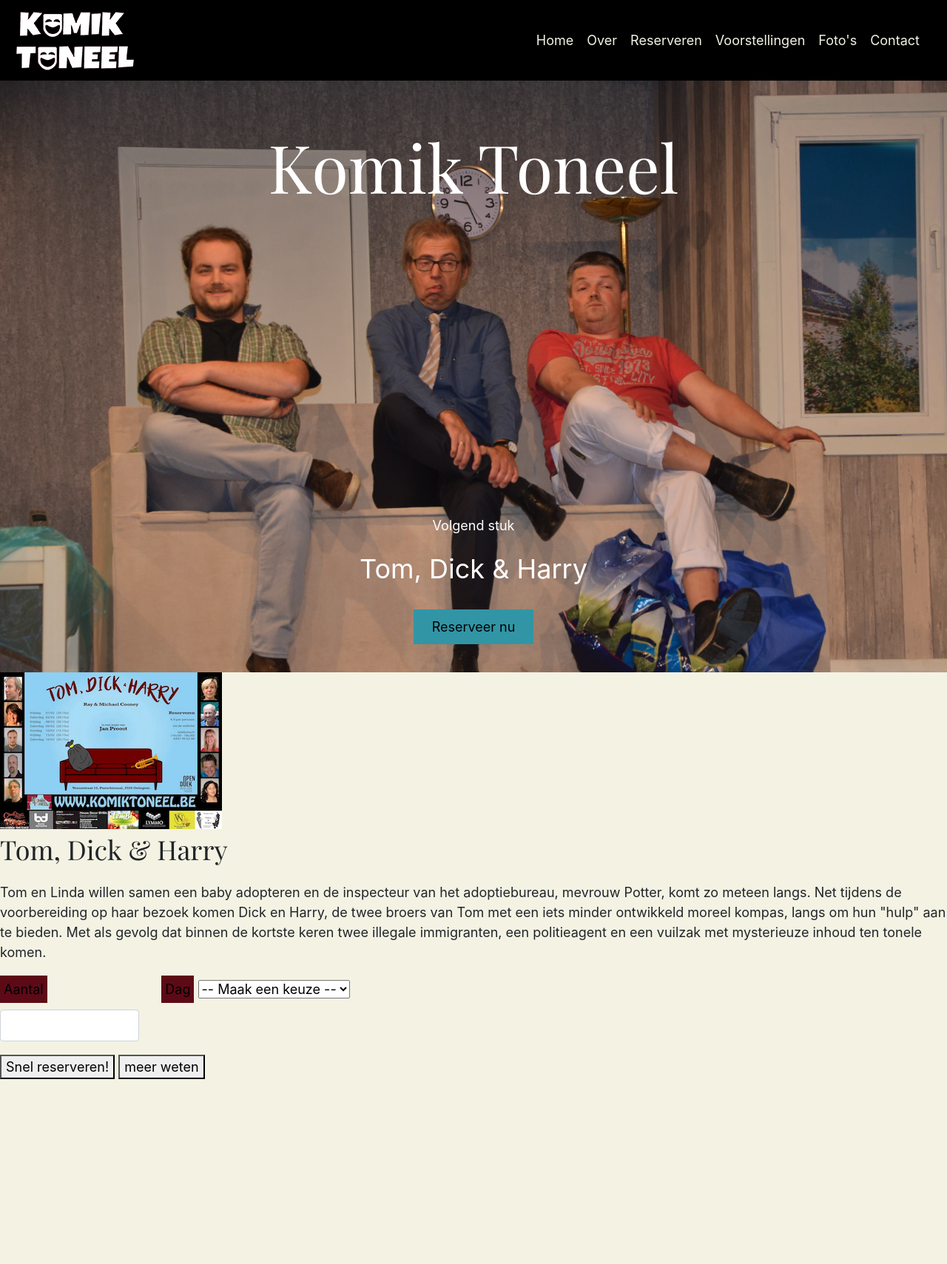
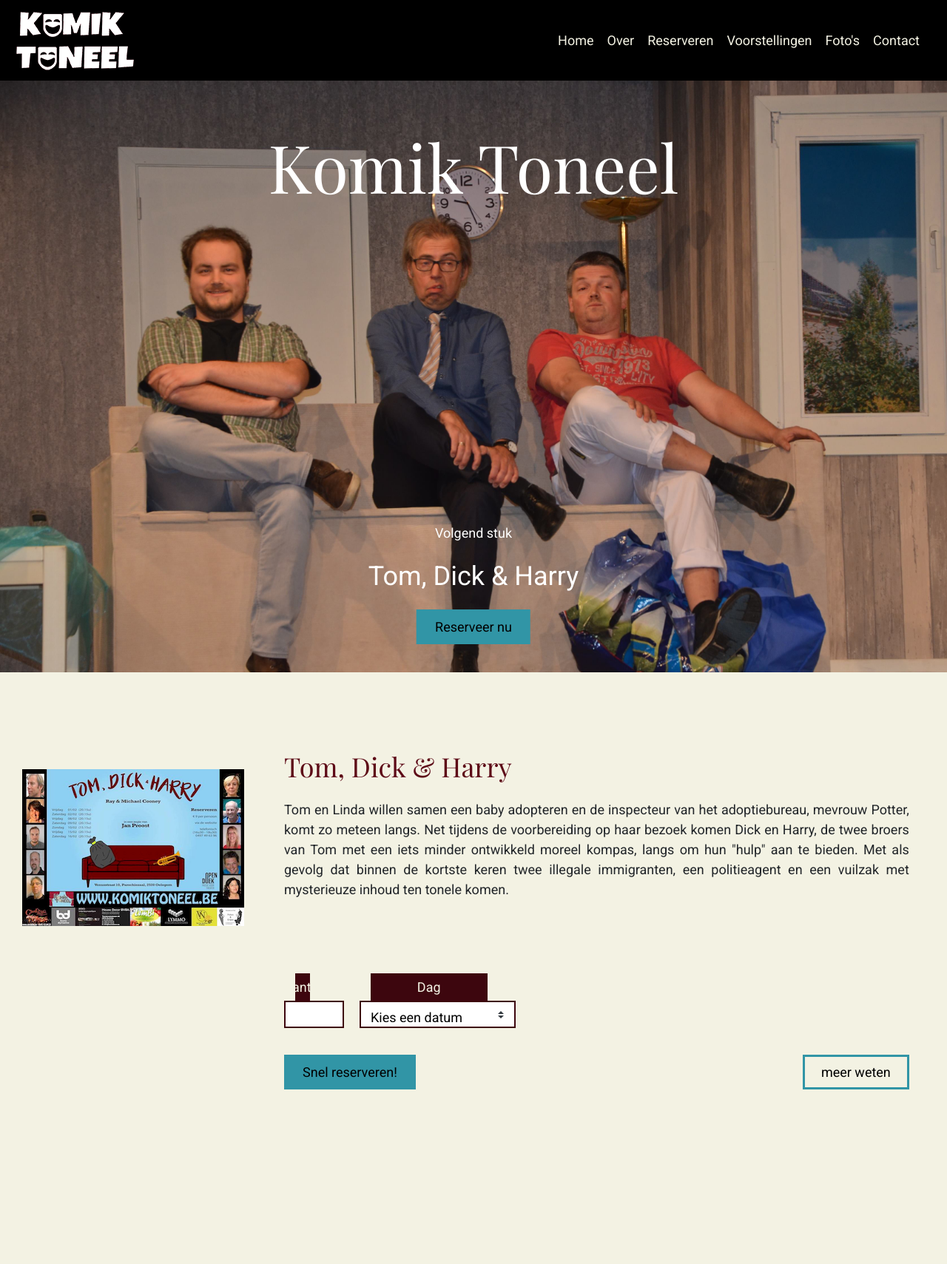
Before and after one commit to 7-WN/komiktoneel, a PHP site: page / in a window 1280 px wide. Shown: the whole page at 74% size. Run offline with PHP 8.4, Linux system fonts and the light colour scheme.

Commit message:
Homepage

```diff
--- a/src/index.html
+++ b/src/index.html
@@ -24,6 +24,7 @@
       href="https://fonts.googleapis.com/css?family=Playfair+Display|Roboto"
       rel="stylesheet"
     />
+
   </head>
   <body>
       <header>
@@ -48,7 +49,9 @@
                 >Home <span class="sr-only">(current)</span></a
               >
               <a class="nav-item nav-link" href="./over.html">Over</a>
-            <a class="nav-item nav-link" href="./reserveren.html">Reserveren</a>
+              <a class="nav-item nav-link" href="./reserveren.html"
+                >Reserveren</a
+              >
               <a class="nav-item nav-link" href="./voorstellingen.html"
                 >Voorstellingen</a
               >
@@ -58,6 +61,7 @@
           </div>
         </nav>
       </header>
+      <div class="container">
 
       <main>
         <section class="hero-image">
@@ -74,38 +78,41 @@
 
         <section class="reservatie">
           <img
-          class="foto"
+            class="affiche"
             src="./images/Affiche TomDickHarry.png"
             alt="Affiche huidige toneel"
           />
           <p class="huidigstuk">Tom, Dick & Harry</p>
-        <p>
-          Tom en Linda willen samen een baby adopteren en de inspecteur van het
-          adoptiebureau, mevrouw Potter, komt zo meteen langs. Net tijdens de
-          voorbereiding op haar bezoek komen Dick en Harry, de twee broers van
-          Tom met een iets minder ontwikkeld moreel kompas, langs om hun "hulp"
-          aan te bieden. Met als gevolg dat binnen de kortste keren twee
-          illegale immigranten, een politieagent en een vuilzak met mysterieuze
-          inhoud ten tonele komen.
+          <p class="tekst">
+            Tom en Linda willen samen een baby adopteren en de inspecteur van
+            het adoptiebureau, mevrouw Potter, komt zo meteen langs. Net tijdens
+            de voorbereiding op haar bezoek komen Dick en Harry, de twee broers
+            van Tom met een iets minder ontwikkeld moreel kompas, langs om hun
+            "hulp" aan te bieden. Met als gevolg dat binnen de kortste keren
+            twee illegale immigranten, een politieagent en een vuilzak met
+            mysterieuze inhoud ten tonele komen.
           </p>
 
+          <form class="form-inline position">
             <div class="form-group">
-          <div class="row">
               <div class="col-12 col-sm-2">
                 <label class="box" for="Aantal">Aantal</label>
                 <input
-                class="form-control"
+                  class="form-control formulier"
                   type="number"
                   name="seats"
                   max="40"
                   min="1"
                 />
               </div>
-            <div class="col-12 col-sm-4">
+            </div>
+            <div class="form-group">
+              <div class="col-12 col-sm-10">
                 <label class="box" for="Datum">Dag</label>
-
-              <select name="Datum">
-                <option value="keuze"> -- Maak een keuze --</option>
+                <select class="custom-select formulier" name="Datum">
+                  <option value="keuze" disabled selected>
+                    Kies een datum
+                  </option>
                   <option value="Dag1"> vrijdag 2 februari </option>
                   <option value="Dag2"> zaterdag 3 februari </option>
                   <option value="Dag3"> zondag 4 februari </option>
@@ -117,13 +124,15 @@
                 </select>
               </div>
             </div>
+          </form>
+
+          <button id="plaats" class="button">Snel reserveren!</button>
+          <button class="buttonreverse">meer weten</button>
+        </section>
       </div>
 
-        <button>Snel reserveren!</button>
-        <button>meer weten</button>
-      </section>
       </main>
-
+      <footer></footer>
     <script
       src="https://code.jquery.com/jquery-3.3.1.slim.min.js"
       integrity="sha384-q8i/X+965DzO0rT7abK41JStQIAqVgRVzpbzo5smXKp4YfRvH+8abtTE1Pi6jizo"
--- a/src/styles/main.css
+++ b/src/styles/main.css
@@ -16,6 +16,7 @@ kleur
 
 * {
   font-size: 18px;
+  font-family: "Roboto", Sans-Serif;
 }
 
 h1 {
@@ -26,8 +27,18 @@ h1 {
 .huidigstuk {
   font-size: 2rem;
   font-family: "Playfair Display", Serif;
+  margin-left: 30%;
+  margin-right: 4%;
+  padding-top: 100px;
+  color: #5d0a17;
 }
 
+.tekst {
+  text-align: justify;
+  margin-left: 30%;
+  margin-right: 4%;
+  margin-bottom: 100px;
+}
 .navbar-nav {
   margin-left: auto;
   margin-right: 10px;
@@ -58,6 +69,11 @@ h1 {
   color: white;
 }
 
+#plaats {
+  margin-left: 30%;
+  margin-top: 2rem;
+}
+
 .button {
   border: none;
   outline: 0;
@@ -67,12 +83,19 @@ h1 {
   background-color: #3195a6;
   text-align: center;
   cursor: pointer;
-  margin: 10px;
 }
 
-button:hover {
-  background-color: #20707e;
+.buttonreverse {
+  border: 3px solid #3195a6;
+  outline: 0;
+  position: absolute;
+  padding: 7px 22px;
   color: black;
+  background-color: #f3f2e3;
+  text-align: center;
+  cursor: pointer;
+  right: 4%;
+  margin-top: 2rem;
 }
 
 .hero-text2 {
@@ -90,7 +113,32 @@ button:hover {
 }
 
 .box {
-  background-color: #5d0a17;
+  background-color: #3d060e;
+  color: #f3f2e3;
+  padding: 5px 10px;
+  margin: 0;
+}
+
+.formulier {
+  border: 2px solid #3d060e;
+  border-radius: 0;
   color: black;
-  padding: 5px;
+  height: 37px;
+  margin-left: -15px;
 }
+
+.affiche {
+  position: absolute;
+  left: 30px;
+  top: 130vh;
+}
+
+.position {
+  margin-left: 30%;
+}
+
+.container {
+  min-width: 100vw;
+  margin: 0;
+  padding: 0;
+}
```
Also changed, not shown: docs/index.md (deleted). Lines whose indentation alone changed are shown as unchanged.
